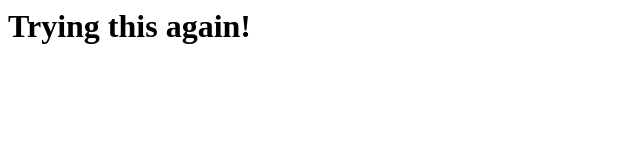
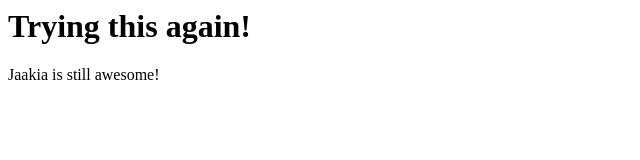
Before and after one commit to Illuzionary79/GitHubMasterClass, a plain HTML site: page GitHubMasterClass/index.html in a window 1280 px wide. Shown: the whole page, without its empty margins (0-640 px from the left). Drawn offline with Linux system fonts and the light colour scheme.

Commit message:
Updating index

```diff
--- a/GitHubMasterClass/index.html
+++ b/GitHubMasterClass/index.html
@@ -1 +1,6 @@
 <h1>Trying this again!</h1>
+
+<div>
+
+    <p>Jaakia is still awesome!</p>
+</div>
```
